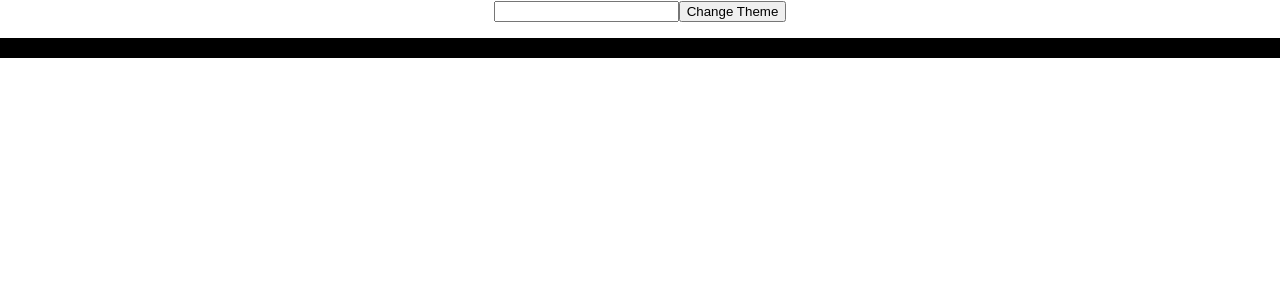
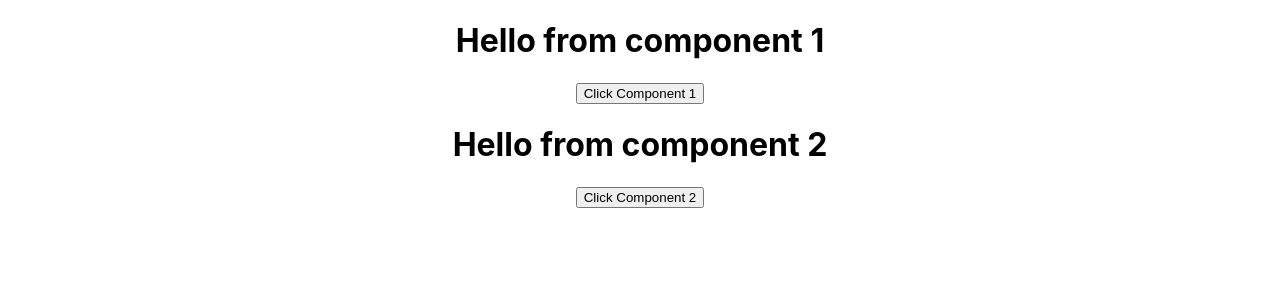
Before and after one commit to kasun97-sudo/React-hooks-and-HOC, a React (Create React App) app: page / in a window 1280 px wide. Shown: the top 300 px of the page. Built offline with nearby package versions, Linux system fonts and the light colour scheme.

Commit message:
higher order component

```diff
--- a/src/App.js
+++ b/src/App.js
@@ -1,4 +1,6 @@
 import {useState , useEffect , useRef , useMemo} from "react";
+import Component1 from './Components/Component1';
+import Component2 from './Components/Component2';
 import './App.css';
 
 
@@ -6,28 +8,17 @@ import './App.css';
 function App() {
 
   const [number , setNumber] = useState(1);
-  const [dark , setDark] = useState(true);
-
-  function slowFunction(number){
-    console.log("call the slow function " + number);
-    for(let i=0;i<1000000;i++){}
-    return number*2;
-  }
-
-  useMemo(() => {
-    const doubleNumber = slowFunction(number);
-  } , [number]);
+  const [color , setColor] = useState("");
 
   const colorChange = () => {
-    setDark(!dark);
+    color = "blue";
   }
 
 
   return (
     <div className="App">
-      <input />
-      <button onClick={colorChange}>Change Theme</button>
-      <p style={{backgroundColor: dark ? "black" : "white"}}>Hello</p>
+      <Component1 />
+      <Component2 />
     </div>
   );
 }
--- /dev/null
+++ b/src/Components/Component1.jsx
@@ -0,0 +1,12 @@
+import {useState , useEffect , useRef , useMemo} from "react";
+import HigherOrderComponent from './HigherOrderComponent';
+function Component1(props){
+    return (
+        <div>
+            <h1>Hello from component 1</h1>
+            <button onClick={props.func}>Click Component 1</button>
+        </div>
+    )
+}
+
+export default HigherOrderComponent(Component1);
--- /dev/null
+++ b/src/Components/Component2.jsx
@@ -0,0 +1,12 @@
+import {useState , useEffect , useRef , useMemo} from "react";
+import HigherOrderComponent from './HigherOrderComponent';
+function Component2(props){
+    return (
+        <div>
+            <h1>Hello from component 2</h1>
+            <button onClick={props.func}>Click Component 2</button>
+        </div>
+    )
+}
+
+export default HigherOrderComponent(Component2);
--- /dev/null
+++ b/src/Components/HigherOrderComponent.jsx
@@ -0,0 +1,13 @@
+import {useState , useEffect , useRef , useMemo , Component} from "react";
+
+export default  function HigherOrderComponent(WrappedComponent){
+
+    function NewComponent(){
+        const functionCommon = () => {
+            console.log("Hello World!!");
+        }
+        return <WrappedComponent func={functionCommon}/>
+    }
+    return NewComponent;
+
+}
```
